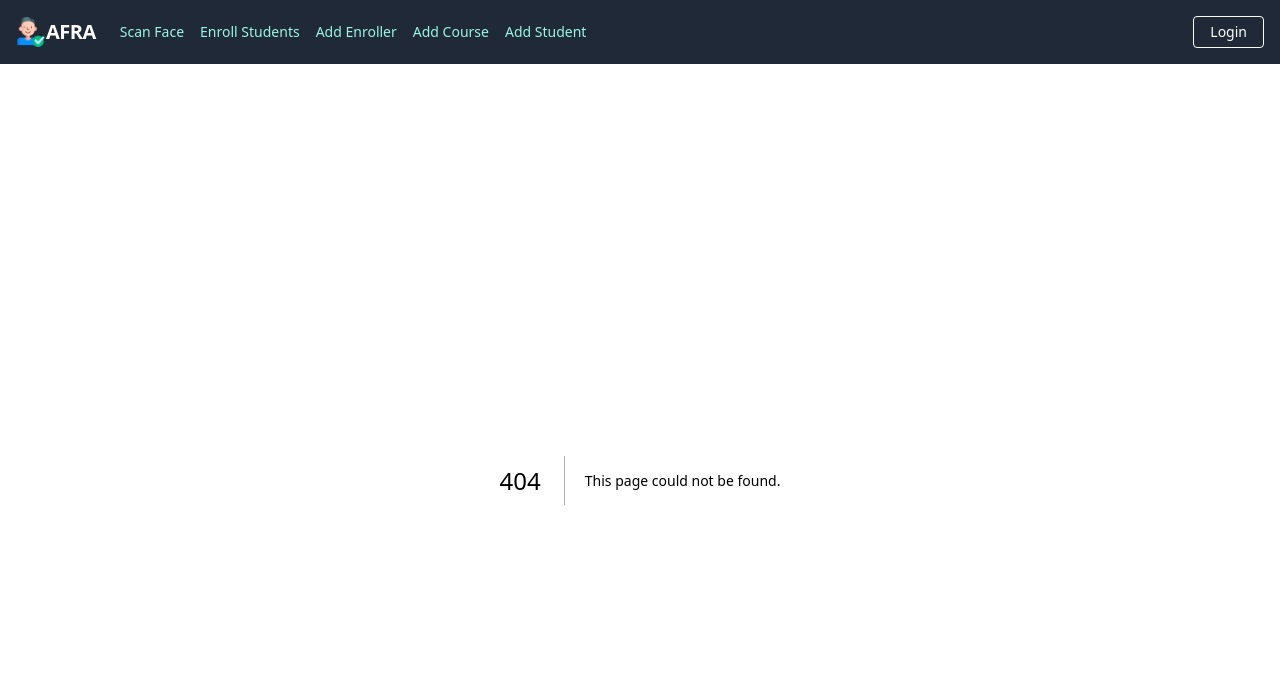
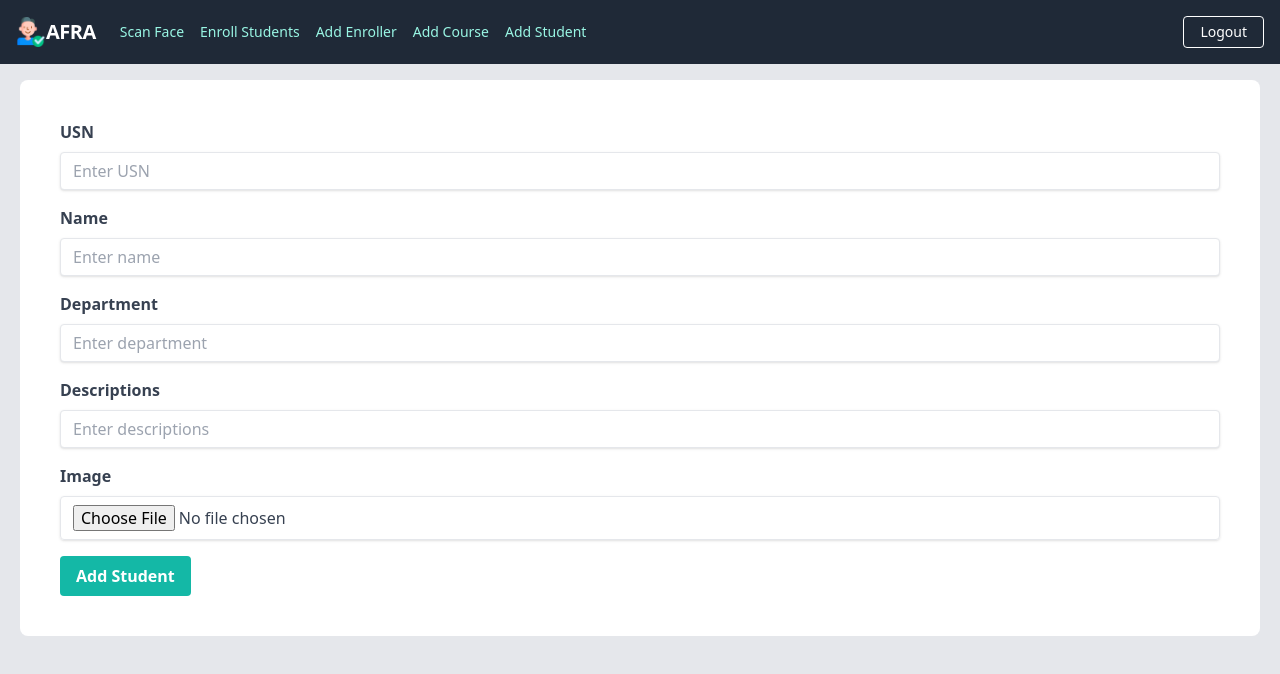
Before and after one commit to nagarajpandith/afra-frontend, a Next.js app: page /add-student in a window 1280 px wide. Before the commit this address had no page. Shown: the top 674 px of the page. Built offline with nearby package versions, Linux system fonts and the light colour scheme.

Commit message:
feat: impl. add-student form and fix: navbar button

```diff
--- a/components/navbar/index.js
+++ b/components/navbar/index.js
@@ -75,12 +75,13 @@ function Navbar({ userRole }) {
             </Link>
           ))}
         </div>
+
         <div>
           <Link
-            href="/login"
+            href={userRole ? '/logout' : '/login'}
             className="inline-block text-sm px-4 py-2 leading-none border rounded text-white border-white hover:border-transparent hover:text-teal-500 hover:bg-white mt-4 lg:mt-0"
           >
-            Login
+            {userRole ? 'Logout' : 'Login'}
           </Link>
         </div>
       </div>
--- a/pages/add-course.js
+++ b/pages/add-course.js
@@ -1,4 +1,5 @@
 import { Form } from '../components/form';
+import withAdminRoute from '../components/adminRoute';
 
 const AddCourse = () => {
   const fields = [
@@ -17,4 +18,4 @@ const AddCourse = () => {
   );
 };
 
-export default AddCourse;
+export default withAdminRoute(AddCourse);
--- /dev/null
+++ b/pages/add-student.js
@@ -0,0 +1,59 @@
+import { Form } from '../components/form';
+import withAdminRoute from '../components/adminRoute';
+import { useState } from 'react';
+
+const AddStudent = () => {
+  const [formState, setFormState] = useState({});
+  const [errors, setErrors] = useState({});
+
+  const fields = [
+    {
+      name: 'usn',
+      label: 'USN',
+      type: 'text',
+      placeholder: 'Enter USN',
+    },
+    {
+      name: 'name',
+      label: 'Name',
+      type: 'text',
+      placeholder: 'Enter name',
+    },
+    {
+      name: 'department',
+      label: 'Department',
+      type: 'text',
+      placeholder: 'Enter department',
+    },
+    {
+      name: 'descriptions',
+      label: 'Descriptions',
+      type: 'text',
+      placeholder: 'Enter descriptions',
+    },
+    {
+      name: 'image',
+      label: 'Image',
+      type: 'file',
+    },
+  ];
+
+  const handleSubmit = (formData) => {
+    studentModel
+      .create(formData)
+      .then(() => {
+        // navigate to students list page or show a success message
+      })
+      .catch((error) => {
+        setErrors(error.errors);
+      });
+  };
+
+  return (
+    <div>
+      <Form fields={fields} submitText="Add Student" onSubmit={handleSubmit} />
+    </div>
+  );
+};
+
+export default withAdminRoute(AddStudent);
```
